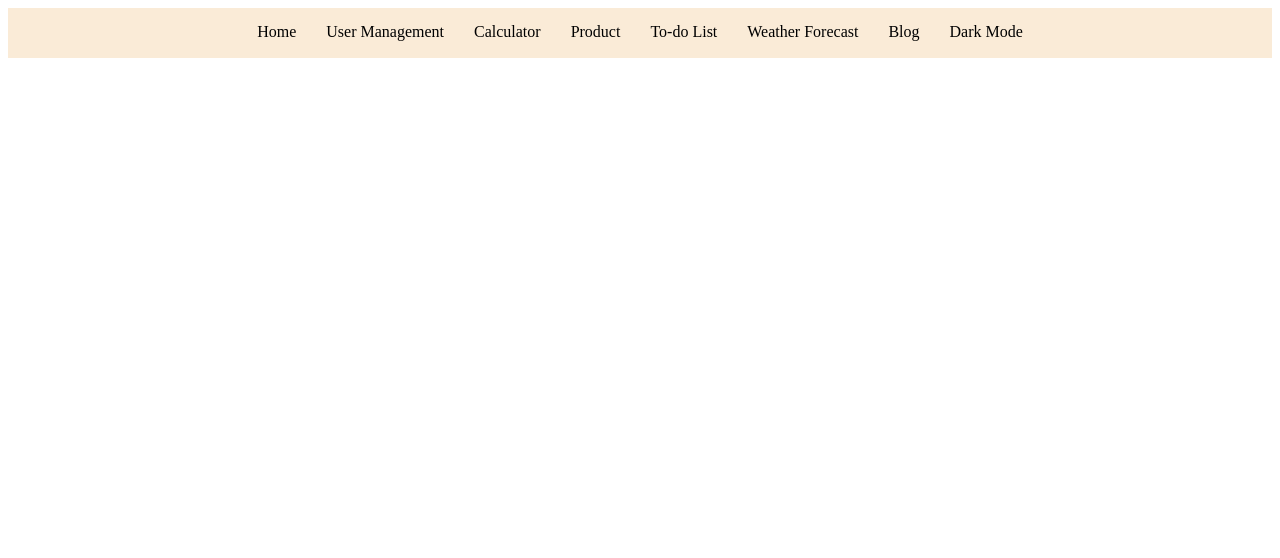
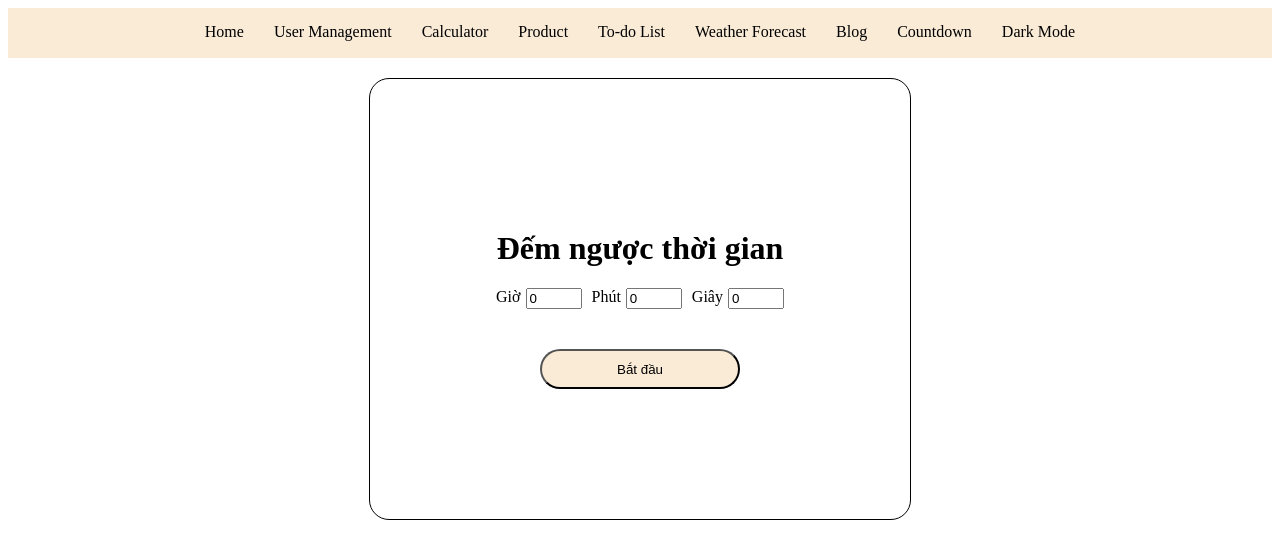
Before and after one commit to Nhat12072002/practice-vue-js, a Vue app: page /countdown in a window 1280 px wide. Shown: the top 558 px of the page. Built offline with nearby package versions, Linux system fonts and the light colour scheme.

Commit message:
add countdown

```diff
--- a/src/App.vue
+++ b/src/App.vue
@@ -8,6 +8,7 @@
       <RouterLink class="nav-link" to="/todo-list">To-do List</RouterLink>
       <RouterLink class="nav-link" to="/weather">Weather Forecast</RouterLink>
       <RouterLink class="nav-link" to="/blog">Blog</RouterLink>
+      <RouterLink class="nav-link" to="/countdown">Countdown</RouterLink>
       <a class="nav-link" @click="toggleDarkMode">
         Dark Mode
       </a>
--- /dev/null
+++ b/src/components/Countdown/Dialog.vue
@@ -0,0 +1,62 @@
+<template>
+    <div class="container-form" v-if="showDialog">
+    <div class="dialog-container">
+        <h1>{{ title }}</h1>
+        <div>{{ message }}</div>
+        <div class="btn-dialog">
+            <button @click="cancel()">Cancel</button>
+            <button @click="submit()">OK</button>
+        </div>
+    </div>
+</div>
+</template>
+
+<script setup>
+const props= defineProps({
+    showDialog: Boolean,
+    title: String,
+    message: String,
+})
+const emits= defineEmits(['cancel','ok'])
+const cancel= ()=>{
+    emits('cancel')
+}
+const submit= ()=>{
+    emits('ok')
+}
+</script>
+
+<style scoped>
+.container-form{
+    position: fixed;
+    top: 0;
+    left: 0;
+    right: 0;
+    bottom: 0;
+    background-color: rgb(0,0,0,0.5);
+    display: grid;
+    align-items: center;
+    justify-content: center;
+}
+.dialog-container{
+    border: black solid 1px;
+    background-color: white;
+    border-radius: 5px;
+    display: grid;
+    align-items: center;
+    justify-content: center;
+    z-index: 1;
+    height: 200px;
+    width: 400px;
+    padding: 20px;
+}
+.btn-dialog{
+    display: flex;
+    gap: 10px;
+    justify-content: flex-end;
+}
+button{
+    border-radius: 10px;
+}
+
+</style>
--- a/src/components/calculator/ListButtonComponent.vue
+++ b/src/components/calculator/ListButtonComponent.vue
@@ -1,6 +1,15 @@
 <template>
     <div class="list-container">
-        <slot></slot>
+        <div class="number-container">
+            <slot name="number"></slot>
+            <div class="equal-container">
+                <slot name="equal"></slot>
+            </div>
+        </div>
+        <div class="operation-container">
+            <slot name="operation"></slot>
+        </div>
+
     </div>
 </template>
 
@@ -16,4 +25,17 @@
     gap: 10px;
     margin-top: 10px;
 }
+.number-container{
+    display: grid;
+    grid-template-columns: repeat(3,1fr);
+    gap: 5px;
+}
+.operation-container{
+    gap: 5px;
+    display: flex;
+    flex-direction: column;
+}
+.equal-container{
+    grid-column: span 2;
+}
 </style>
--- a/src/router/index.js
+++ b/src/router/index.js
@@ -1,5 +1,6 @@
 import BlogView from '@/views/BlogView.vue'
 import CalculatorView from '@/views/CalculatorView.vue'
+import CountDownView from '@/views/CountDownView.vue'
 import CourseDetailView from '@/views/CourseDetailView.vue'
 import CourseView from '@/views/CourseView.vue'
 import CreateUserView from '@/views/CreateUserView.vue'
@@ -68,6 +69,11 @@ const router = createRouter({
       name: 'CourseDetail',
       component: CourseDetailView
     },
+    {
+      path: '/countdown',
+      name: 'Countdown',
+      component: CountDownView
+    },
   ]
 })
 
--- a/src/views/CalculatorView.vue
+++ b/src/views/CalculatorView.vue
@@ -6,6 +6,7 @@
             <ResultComponent :valueDisplay="valueDisplay"/>
         </div>
         <ListButtonComponent>
+            <template v-slot:number>
                 <ButtonComponent label="1" @click="input(1)" ></ButtonComponent>
                 <ButtonComponent label="2" @click="input(2)"></ButtonComponent>
                 <ButtonComponent label="3" @click="input(3)"></ButtonComponent>
@@ -15,12 +16,17 @@
                 <ButtonComponent label="7" @click="input(7)"></ButtonComponent>
                 <ButtonComponent label="8" @click="input(8)"></ButtonComponent>
                 <ButtonComponent label="9" @click="input(9)"></ButtonComponent>
+                <ButtonComponent label="X" @click="clearAll()"></ButtonComponent>
+            </template>
+            <template v-slot:operation>
                 <ButtonComponent label="+" @click="input('+')"></ButtonComponent>
                 <ButtonComponent label="-" @click="input('-')"></ButtonComponent>
                 <ButtonComponent label="*" @click="input('*')"></ButtonComponent>
                 <ButtonComponent label="/" @click="input('/')"></ButtonComponent>
+            </template>
+            <template v-slot:equal>
                 <ButtonComponent label="=" @click="equals()"></ButtonComponent>
-            <ButtonComponent label="X" @click="clearAll()"></ButtonComponent>
+            </template>
         </ListButtonComponent>
     </div>
 </div>
--- /dev/null
+++ b/src/views/CountDownView.vue
@@ -0,0 +1,144 @@
+<template>
+    <div class="animation" v-if="isCounted">
+        <h1 style=" text-align: center; margin-top: 50px;">Chào mừng bạn!</h1>
+        <marquee>Happy New Year!!!</marquee>
+    </div>
+    <div class="container" v-else="isCounted">
+        <div class="countdown-container">
+            <h1>Đếm ngược thời gian</h1>
+        <div class="select-time" v-if="isCounting == false">
+            <div class="time">
+                <label>Giờ</label>
+                <input type="number" v-model.number="hours" min="0" max="23"/>
+            </div>
+            <div class="time">
+                <label>Phút</label>
+                <input type="number" v-model.number="minutes" min="0" max="59"/>
+            </div>
+            <div class="time">
+                <label>Giây</label>
+                <input type="number" v-model.number="seconds" min="0" max="59"/>
+            </div>
+        </div>
+        <div class="display-time" v-if="isCounting == true">
+            <span>{{ displayHours }} : </span>
+            <span> {{ displayMinutes }} : </span>
+            <span> {{ displaySeconds }}</span>
+        </div>
+        <div class="start-button">
+            <button @click="showDialogNotice()">Bắt đầu</button>
+        </div>
+        <Dialog
+        :showDialog="showDialog"
+        :title="title"
+        :message="message"
+        @ok="startTimer()"
+        @cancel="cancelDialog()"/>
+        </div>
+    </div>
+</template>
+
+<script setup>
+import { onMounted, ref } from 'vue';
+import Dialog from '@/components/Countdown/Dialog.vue';
+const hours= ref(0)
+const minutes= ref(0)
+const seconds= ref(0)
+const displayHours= ref(0)
+const displayMinutes= ref(0)
+const displaySeconds= ref(0)
+
+const isCounted= ref(false)
+const isCounting=ref(false)
+let countdownInterval= null
+const showDialog= ref(false)
+const title= ref('')
+const message= ref('')
+const cancelDialog= () => {
+    showDialog.value=false
+}
+const showDialogNotice= () => {
+    showDialog.value=true
+    title.value= "Thông báo đếm ngược"
+    message.value= "Bạn đang sử dụng bộ đếm ngược thời gian"
+    isCounted.value = false;
+
+}
+const startTimer= () => {
+    showDialog.value=false
+    if(countdownInterval){
+        clearInterval(countdownInterval)
+    }
+    isCounted.value = false;
+    hours.value= Math.min(Math.max(0,hours.value),23)
+    minutes.value= Math.min(Math.max(0, minutes.value),59)
+    seconds.value= Math.min(Math.max(0,seconds.value),59)
+
+    let totalTime= hours.value*3600 + minutes.value*60 + seconds.value
+    if(totalTime <= 0) return
+    isCounting.value=true
+    updateDisplay(totalTime)
+
+    countdownInterval = setInterval(()=>{
+        totalTime -= 1
+        updateDisplay(totalTime)
+        if(totalTime <=0 ){
+            clearInterval(countdownInterval)
+            isCounting.value=false
+            isCounted.value=true
+            hours.value=0
+            minutes.value=0
+            seconds.value=0
+        }},1000)
+}
+const updateDisplay= (totalTime) => {
+    displayHours.value= Math.floor(totalTime / 3600)
+    displayMinutes.value=Math.floor((totalTime % 3600) / 60)
+    displaySeconds.value= totalTime % 60
+}
+
+onMounted(()=>{
+    clearInterval(countdownInterval)
+})
+</script>
+
+<style scoped>
+.container{
+    display: flex;
+    justify-content: center;
+    align-items: center;
+}
+.countdown-container{
+    display: flex;
+    justify-content: center;
+    align-items: center;
+    height: 400px;
+    width: 500px;
+    border: black solid 1px;
+    margin-top: 20px;
+    flex-direction: column;
+    padding: 20px;
+    border-radius: 20px;
+}
+.select-time{
+    display: flex;
+    gap: 10px;
+    }
+.time{
+    display: flex;
+    gap: 5px;
+}
+button{
+    margin-top: 40px;
+    width: 200px;
+    border-radius: 20px;
+}
+button:hover{
+    width: 200px;
+    border-radius: 20px;
+
+}
+.animation{
+    margin-top: 30px;
+}
+</style>
```
Lines whose indentation alone changed are shown as unchanged.
